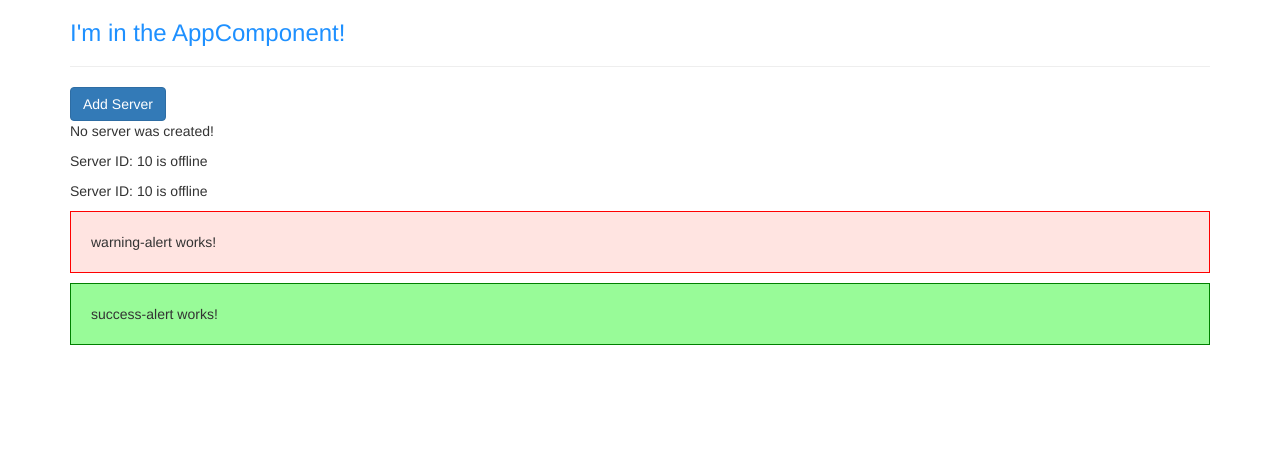
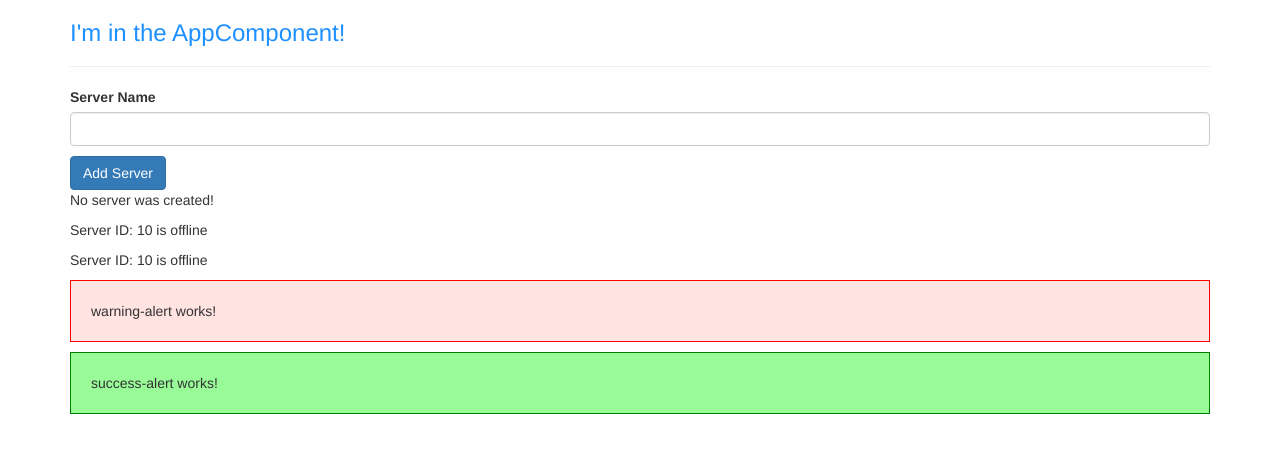
Before and after one commit to Jackson-Calixto/Angular-TheCompleteGuide, an Angular app in the folder my-first-app/: page / in a window 1280 px wide. Shown: the top 452 px of the page. Built offline with nearby package versions, Linux system fonts and the light colour scheme.

Commit message:
Passing and Using Data with Event Binding

```diff
--- a/my-first-app/src/app/servers/servers.component.html
+++ b/my-first-app/src/app/servers/servers.component.html
@@ -1,4 +1,8 @@
 <!DOCTYPE html>
+<label>Server Name</label>
+<input type="text" class="form-control"
+(input)="onUpdateServerName($event)">
+<p>{{serverName}}</p>
 <button class="btn btn-primary" [disabled]="!allowNewServer"
 (click)="onCreateServer()">Add Server</button>
 <!-- <p [innerText]="allowNewServer"></p> -->
--- a/my-first-app/src/app/servers/servers.component.ts
+++ b/my-first-app/src/app/servers/servers.component.ts
@@ -14,6 +14,7 @@
 export class ServersComponent implements OnInit {
   allowNewServer = false;
   serverCreationStatus = 'No server was created!'
+  serverName = '';
 
   constructor() {
     setTimeout(() => {
@@ -26,4 +27,8 @@
   onCreateServer(){
     this.serverCreationStatus = 'Server was created!'
   }
+
+  onUpdateServerName(event: Event) {
+    this.serverName = (<HTMLInputElement>event.target).value;
+  }
 }
```
